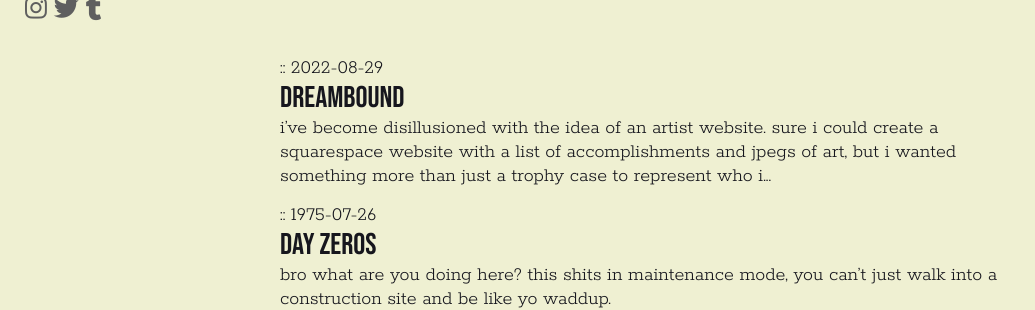
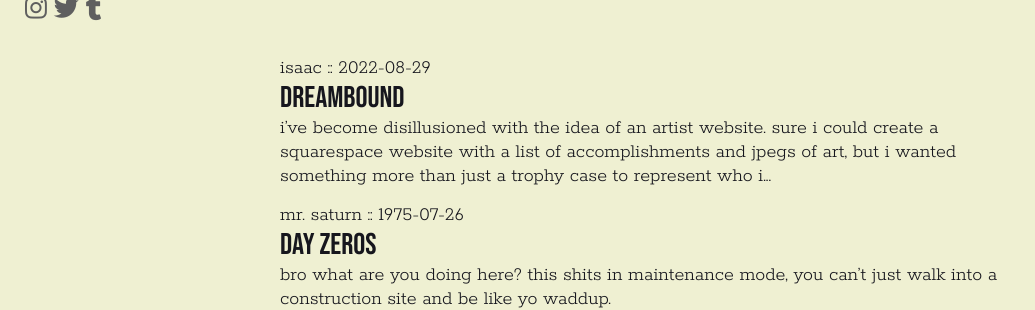
Before and after one commit to dreamboundspace/dreamboundspace.github.io, a Jekyll site: the page built from index.html, in a window 1280 px wide, cut to the strip 984-1294 px from the top of the page. Shown: the whole strip, without its empty margins (0-1035 px from the left). Built offline with Jekyll 4.4.1, drawn with Linux system fonts in a browser that asks for light colours; nearby versions of some CDN libraries.

Commit message:
added authors to posts

```diff
--- a/_posts/1975-07-26-day-zero.md
+++ b/_posts/1975-07-26-day-zero.md
@@ -3,6 +3,7 @@ layout: posts
 title:  "day zeros"
 date:   1975-07-26 4:20:00 -0500
 image: 0-dayzero.png
+author: mr. saturn
 tag: discount
 ---
 bro what are you doing here? this shits in maintenance mode, you can't just walk into a construction site and be like yo waddup.
--- a/_posts/2022-08-29-dreambound.md
+++ b/_posts/2022-08-29-dreambound.md
@@ -3,6 +3,7 @@ layout: posts
 title:  "dreambound"
 date:   2022-08-29 8:00:00 -0500
 image: 1-dreambound.png
+author: isaac
 tag: meta
 ---
 i've become disillusioned with the idea of an artist website. sure i could create a squarespace website with a list of accomplishments and jpegs of art, but I wanted something more than just a trophy case to represent who I am. inspired by online spaces like myspace and kith, i used my very, very basic coding skills to build this, **dreambound**, my own space to share my ideas, interests, and dreams exactly as i imagine them.
```
